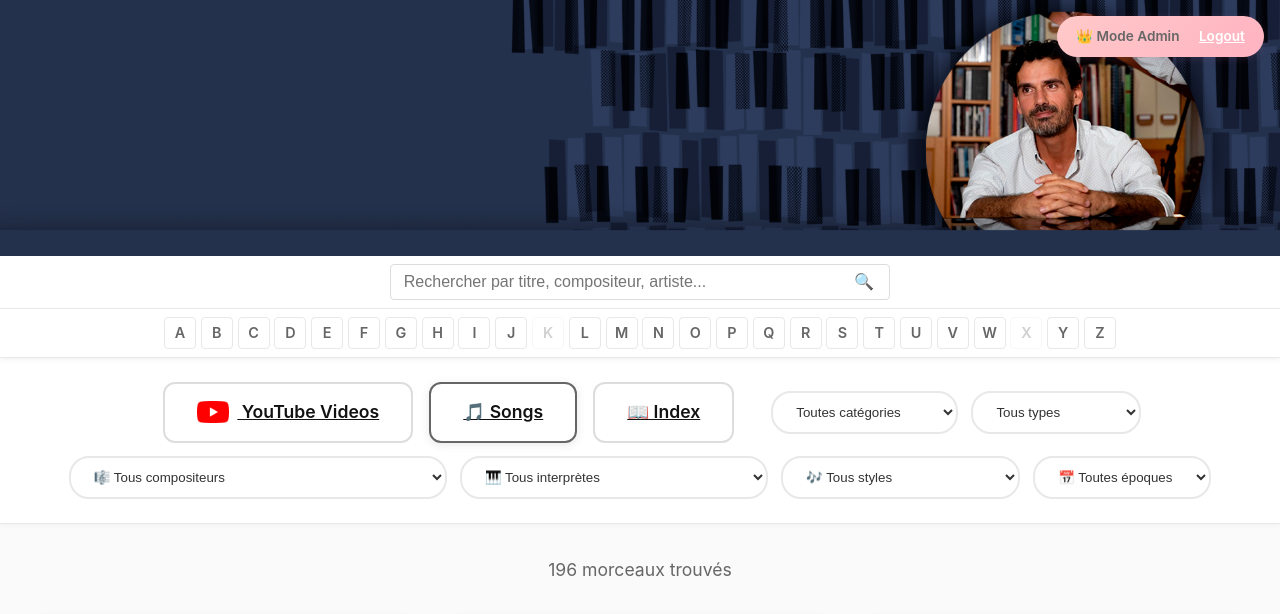
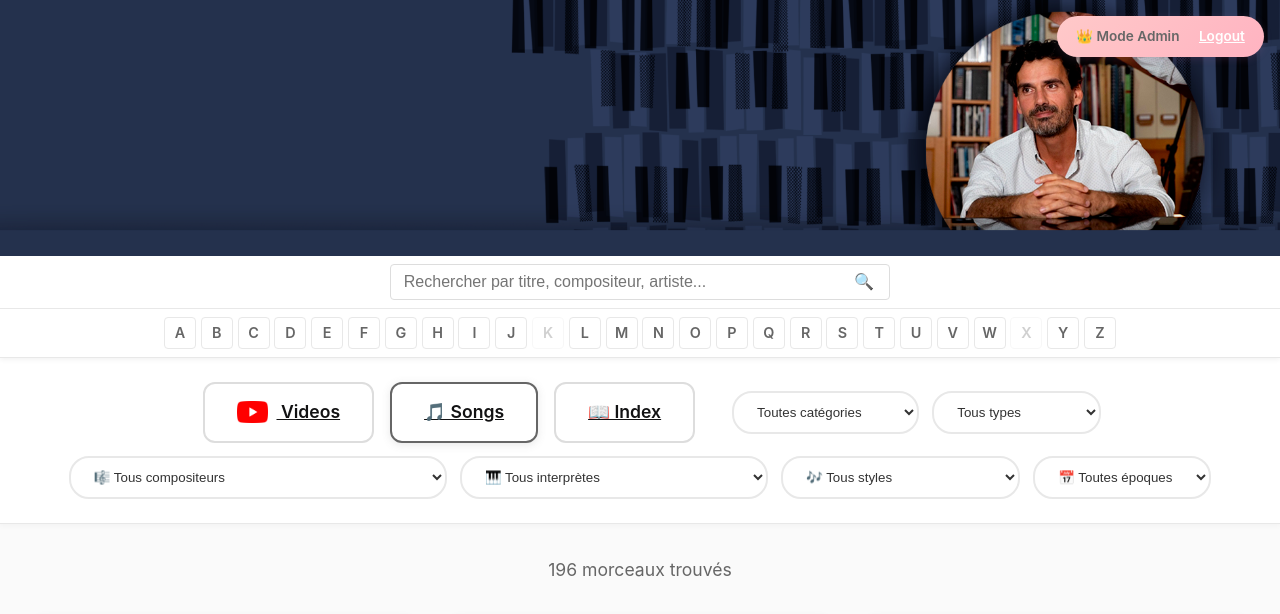
Before and after one commit to ColinusM/Piano-Jazz-Concept, a Flask app: page / in a window 1280 px wide. Shown: the top 614 px of the page. Run offline with Flask 3, Linux system fonts and the light colour scheme; data comes from the database, SQL or seed files in the repository.

Commit message:
Rename button from "YouTube Videos" to "Videos"
- YouTube logo already indicates it's YouTube content
- Shorter label for cleaner UI

🤖 Generated with [Claude Code](https://claude.com/claude-code)

Co-Authored-By: Claude <noreply@anthropic.com>

```diff
--- a/templates/index.html
+++ b/templates/index.html
@@ -891,7 +891,7 @@
     <div class="controls">
         <div class="controls-primary">
             <a href="/?view=videos&sort={{ sort }}" class="btn-rainbow {% if view == 'videos' %}active{% endif %}">
-                <img src="/static/images/youtube-icon.png" alt="YouTube" class="btn-icon"> YouTube Videos
+                <img src="/static/images/youtube-icon.png" alt="YouTube" class="btn-icon"> Videos
             </a>
             <a href="/?view=songs&sort={{ sort }}" class="btn-rainbow {% if view == 'songs' %}active{% endif %}">
                 🎵 Songs
```
